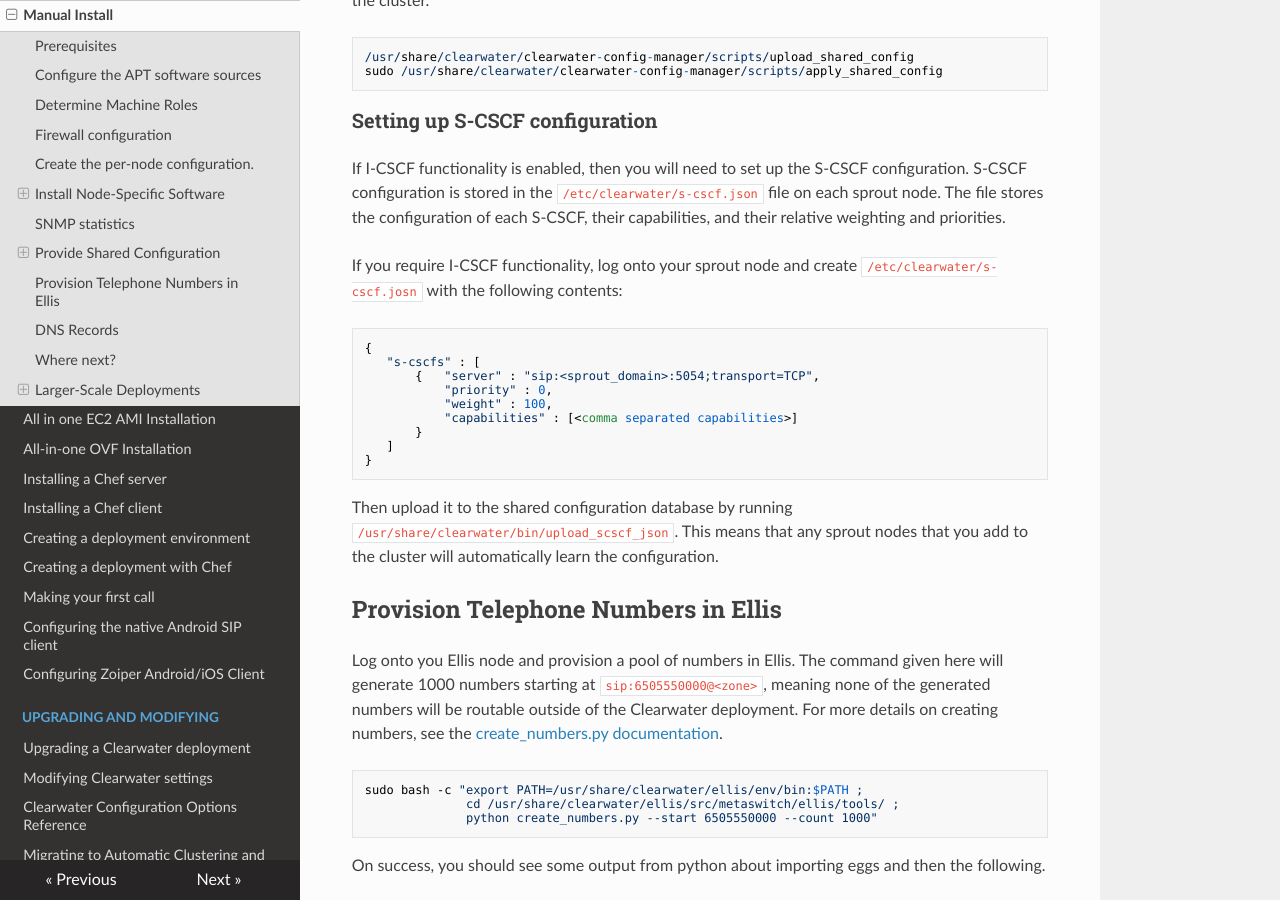
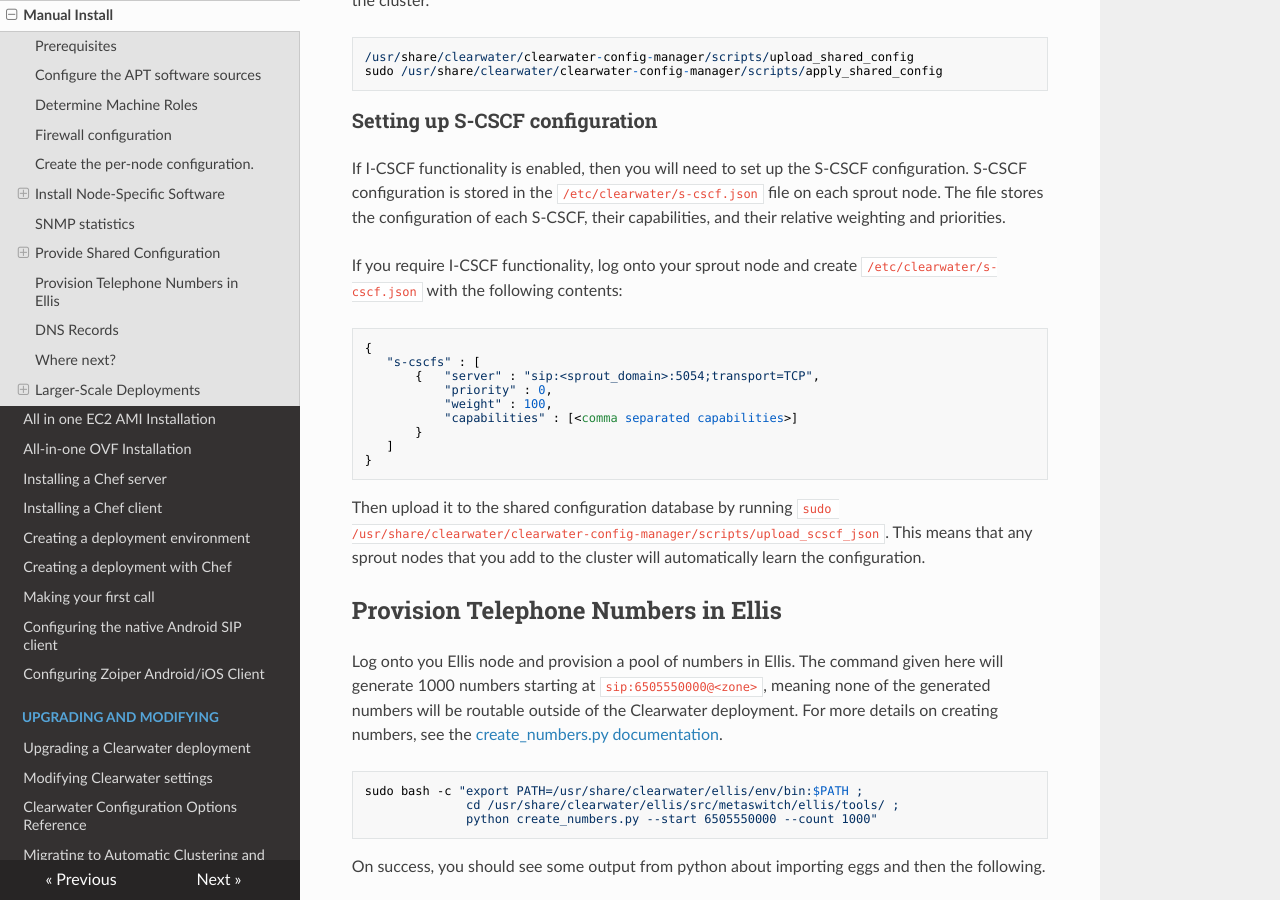
Before and after one commit to Metaswitch/clearwater-readthedocs, an MkDocs documentation site: the page built from docs/Manual_Install.md, in a window 1280 px wide and 900 px high, scrolled down 5734 px. Built offline with MkDocs 1.6.1, drawn with Linux system fonts in a browser that asks for light colours; nearby versions of some CDN libraries; old or Windows-style settings are respelled for this version of MkDocs.

Commit message:
etcd-related typos

```diff
--- a/docs/Manual_Install.md
+++ b/docs/Manual_Install.md
@@ -217,7 +217,7 @@ Now run the following to upload the configuration to a shared database and propa
 
 If I-CSCF functionality is enabled, then you will need to set up the S-CSCF configuration. S-CSCF configuration is stored in the `/etc/clearwater/s-cscf.json` file on each sprout node. The file stores the configuration of each S-CSCF, their capabilities, and their relative weighting and priorities.
 
-If you require I-CSCF functionality, log onto your sprout node and create `/etc/clearwater/s-cscf.josn` with the following contents:
+If you require I-CSCF functionality, log onto your sprout node and create `/etc/clearwater/s-cscf.json` with the following contents:
 
     {
        "s-cscfs" : [
@@ -229,7 +229,7 @@ If you require I-CSCF functionality, log onto your sprout node and create `/etc/
        ]
     }
 
-Then upload it to the shared configuration database by running `/usr/share/clearwater/bin/upload_scscf_json`. This means that any sprout nodes that you add to the cluster will automatically learn the configuration.
+Then upload it to the shared configuration database by running `sudo /usr/share/clearwater/clearwater-config-manager/scripts/upload_scscf_json`. This means that any sprout nodes that you add to the cluster will automatically learn the configuration.
 
 ## Provision Telephone Numbers in Ellis
 
```
